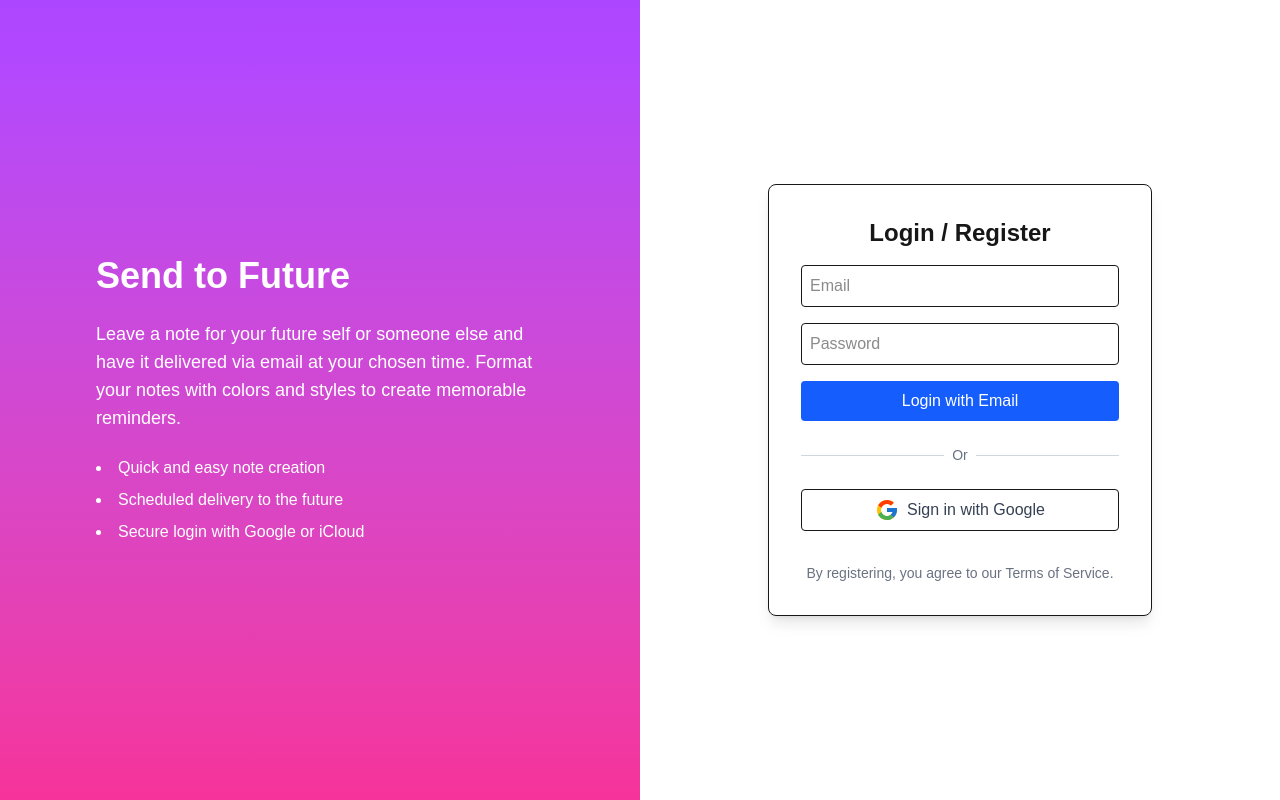
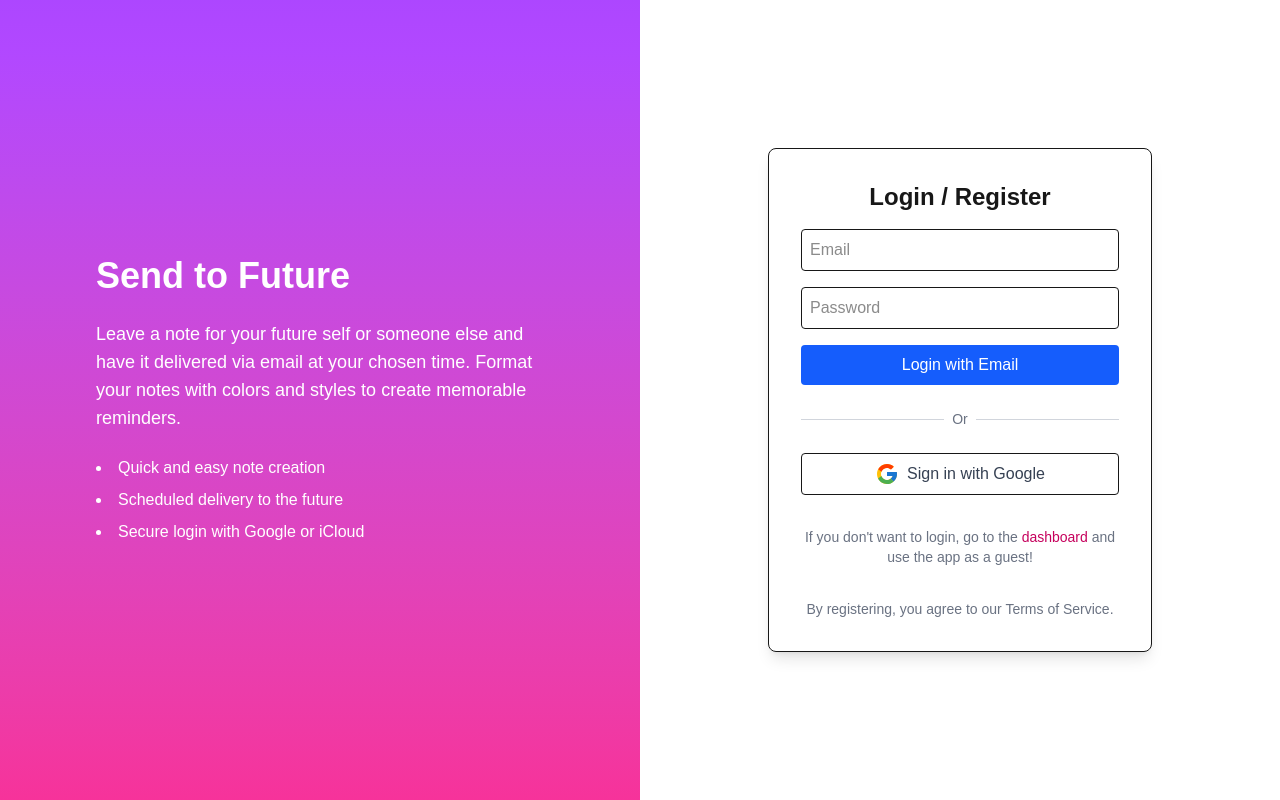
Before and after one commit to emrekrt1655/sendtofuture, a Next.js app: page / in a window 1280 px wide. Built offline with nearby package versions, Linux system fonts and the light colour scheme; no server answers.

Commit message:
Going to dashboard without login added

```diff
--- a/src/app/components/LoginCard.tsx
+++ b/src/app/components/LoginCard.tsx
@@ -15,6 +15,10 @@ export default function LoginCard() {
     setForm((prev) => ({ ...prev, [name]: value }));
   };
 
+  const handleRouteToDashboard = () => {
+    router.push("/dashboard");
+  };
+
   const handleEmailLogin = async () => {
     try {
       setLoading(true);
@@ -23,8 +27,7 @@ export default function LoginCard() {
       if (result.isNewUser) {
         alert("Account created! Check your email for verification.");
       } else {
-        alert("Welcome back!");
-        router.push("/dashboard");
+        handleRouteToDashboard();
       }
     } catch (error: any) {
       alert(error.message);
@@ -89,6 +92,16 @@ export default function LoginCard() {
       </button>
 
       <p className="text-sm text-center text-gray-500 mt-4">
+        If you don't want to login, go to the{" "}
+        <span
+          onClick={handleRouteToDashboard}
+          className="cursor-pointer font-medium text-pink-700"
+        >
+          dashboard
+        </span>{" "}
+        and use the app as a guest!
+      </p>
+      <p className="text-sm text-center text-gray-500 mt-4">
         By registering, you agree to our Terms of Service.
       </p>
     </div>
--- a/src/app/dashboard/page.tsx
+++ b/src/app/dashboard/page.tsx
@@ -12,21 +12,26 @@ export default function DashboardPage() {
 
   useEffect(() => {
     const checkUser = async () => {
-      const { data, error } = await supabase.auth.getUser();
-
-      if (error || !data?.user) {
-        router.push("/");
-        return;
+      setLoading(true);
+      try {
+        const { data, error } = await supabase.auth.getUser();
+        if (error || !data?.user) {
+          console.log("No user session found, continuing as a Guest.");
+          setUser(null);
+        } else {
+          setUser(data.user);
+        }
+      } catch (error) {
+        console.error("Error checking user:", error);
+        setUser(null);
+      } finally {
+        setLoading(false);
       }
-
-      setUser(data.user);
-      setLoading(false);
     };
-
     checkUser();
   }, [router]);
 
-  const userName = user?.email ? user.email.split("@")[0] : "User";
+  const userName = user?.email ? user.email.split("@")[0] : "Guest";
 
   const handleSignOut = async () => {
     await supabase.auth.signOut();
@@ -48,6 +53,7 @@ export default function DashboardPage() {
           <button
             onClick={() => setMenuOpen((prev) => !prev)}
             className="px-4 py-2 hover:bg-gray-200 hover:text-black rounded-full shadow-sm"
+            disabled={!user}
           >
             Hi, <span className="font-semibold">{userName}</span>
           </button>
@@ -65,7 +71,7 @@ export default function DashboardPage() {
         </div>
       </header>
       <h1 className="text-4xl font-bold">Welcome to Dashboard</h1>
-      <p className="text-gray-600">Logged in as: {user?.email}</p>
+      <p className="text-gray-600">Logged in as: {userName}</p>
     </main>
   );
 }
```
